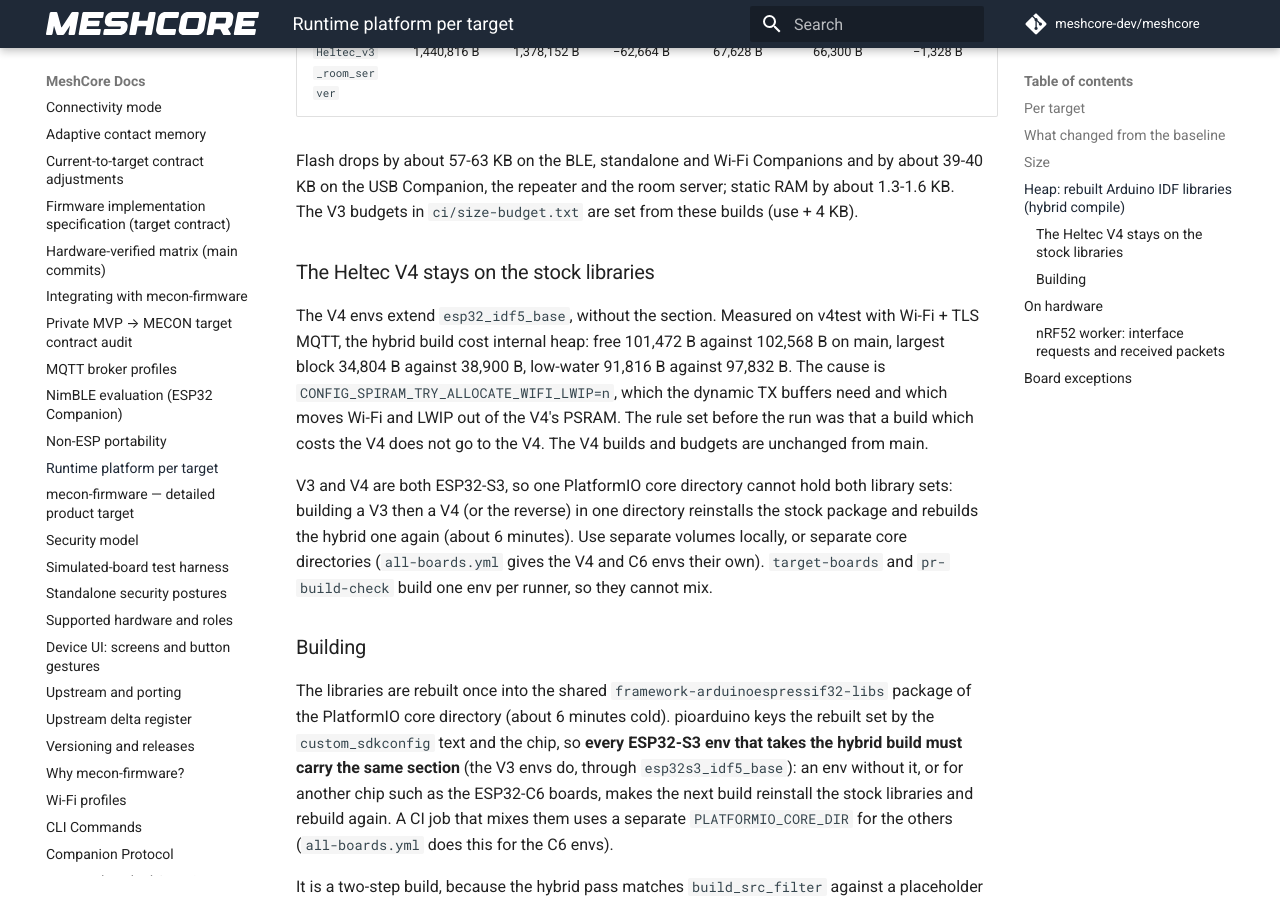
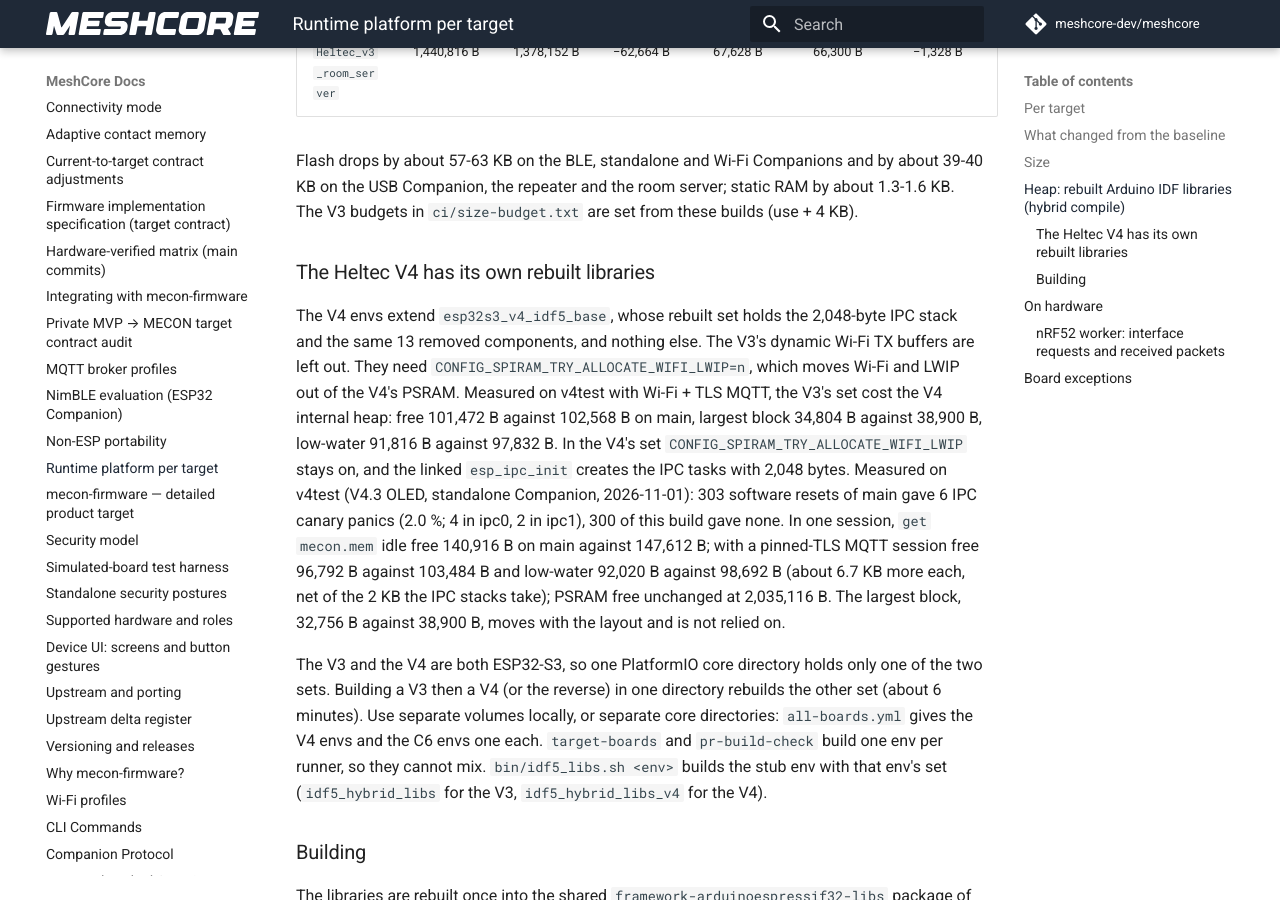
Before and after one commit to hoejriis/mecon-firmware, an MkDocs documentation site: the page built from docs/PLATFORM.md, in a window 1280 px wide and 900 px high, scrolled down 5376 px. Built offline with MkDocs 1.6.1 and Material for MkDocs 9.7.7, drawn with Linux system fonts in a browser that asks for light colours; comment, search, counter and statistics services are not loaded; some of the changed text lies outside the part shown.

Commit message:
Heltec V4: its own rebuilt IDF libraries with a 2 KB IPC stack (Issue #224) (#229)
* Heltec V4: its own rebuilt IDF libraries with a 2 KB IPC stack (Issue #224)

The V4 had #216's boot panic too (ipc1 on v4test), but stayed on the stock libraries because the V3's set
includes CONFIG_SPIRAM_TRY_ALLOCATE_WIFI_LWIP=n, which cost the V4 internal heap. The V4 now gets a set of its own:
the 2,048-byte IPC stack and the same 13 removed components (the library build fails on their embedded
certificates otherwise), and nothing else. Checked: CONFIG_SPIRAM_TRY_ALLOCATE_WIFI_LWIP stays 1, and the linked
esp_ipc_init creates the IPC tasks with 2048.

A second set needs its own stub env (idf5_hybrid_libs_v4); bin/idf5_libs.sh picks the stub whose custom_sdkconfig
matches the env, and all-boards gives the V4 envs their own core directory. The six V4 budget rows are re-derived
(use + 4 KB); the repeater and room-server rows had been about 650 KB above use. The PLATFORM.md table named the
V3's old base section; corrected.

Co-Authored-By: Claude Opus 5.5 (1M context) <noreply@anthropic.com>

* Record the v4test results of the V4's rebuilt libraries (Issue #224)

300 software resets with 0 IPC panics against 6 in 303 on main; the heap 6.7 KB better idle, with a TLS
session and at low-water, measured in one session; PSRAM unchanged.

Co-Authored-By: Claude Opus 5.5 (1M context) <noreply@anthropic.com>

---------

Co-authored-by: Claude Opus 5.5 (1M context) <noreply@anthropic.com>

```diff
--- a/docs/PLATFORM.md
+++ b/docs/PLATFORM.md
@@ -6,8 +6,8 @@ Which framework, ESP-IDF and BLE stack each supported target builds on, and what
 
 | Target family | PlatformIO platform | Framework | ESP-IDF | BLE stack (Companion) | Section in `platformio.ini` |
 |---|---|---|---|---|---|
-| Heltec V3 (ESP32-S3) | pioarduino `53.03.13-1` (Espressif 32 53.3.13) | Arduino-ESP32 3.1.3 | 5.3.0 | NimBLE-Arduino 2.3.9 | `esp32_idf5_base` |
-| Heltec V4 (ESP32-S3) | pioarduino `53.03.13-1` | Arduino-ESP32 3.1.3 | 5.3.0 | NimBLE-Arduino 2.3.9 | `esp32_idf5_base` |
+| Heltec V3 (ESP32-S3) | pioarduino `53.03.13-1` (Espressif 32 53.3.13) | Arduino-ESP32 3.1.3 | 5.3.0 | NimBLE-Arduino 2.3.9 | `esp32s3_idf5_base` |
+| Heltec V4 (ESP32-S3) | pioarduino `53.03.13-1` | Arduino-ESP32 3.1.3 | 5.3.0 | NimBLE-Arduino 2.3.9 | `esp32s3_v4_idf5_base` |
 | LilyGo T-LoRa V2.1-1.6 (ESP32) | `platformio/espressif32@6.11.0` | Arduino-ESP32 2.0.17 | 4.4 | NimBLE-Arduino 2.3.9 | `esp32_base` (board exception below) |
 | Seeed Wio Tracker L1, SenseCAP T1000-E (nRF52840) | `nordicnrf52` with the pinned Adafruit core | Adafruit nRF52 Arduino | none | Bluefruit (SoftDevice) | `nrf52_base` |
 | Every other ESP32 board in the tree | `platformio/espressif32@6.11.0` | Arduino-ESP32 2.0.17 | 4.4 | Bluedroid | `esp32_base` |
@@ -66,7 +66,7 @@ The Heltec V3 envs (`esp32s3_idf5_base` in `platformio.ini`) carry a `custom_sdk
 
 What is set:
 
-- **Wi-Fi TX buffers are dynamic** (`CONFIG_ESP_WIFI_DYNAMIC_TX_BUFFER=y`, 16 buffers), not a static pool of 8 buffers of about 1.6 KB. `CONFIG_SPIRAM_TRY_ALLOCATE_WIFI_LWIP=n` goes with it: Arduino's base config puts Wi-Fi and LWIP buffers in PSRAM, which locks out dynamic TX. The V3 has no PSRAM, so nothing else moves there. On a board with PSRAM Wi-Fi and LWIP buffers would come from internal RAM instead, which is why the V4 does not take this (below).
+- **Wi-Fi TX buffers are dynamic** (`CONFIG_ESP_WIFI_DYNAMIC_TX_BUFFER=y`, 16 buffers), not a static pool of 8 buffers of about 1.6 KB. `CONFIG_SPIRAM_TRY_ALLOCATE_WIFI_LWIP=n` goes with it: Arduino's base config puts Wi-Fi and LWIP buffers in PSRAM, which locks out dynamic TX. The V3 has no PSRAM, so nothing else moves there. On a board with PSRAM Wi-Fi and LWIP buffers would come from internal RAM instead, which is why the V4's set leaves this out (below).
 - **The IPC tasks get a 2,048-byte stack** (`CONFIG_ESP_IPC_TASK_STACK_SIZE=2048`) instead of the stock 1,024. Installing the GPIO ISR service at boot runs on the IPC task, and with heap poisoning on it overran the 1,024-byte stack in 4 of 304 resets on v3test (`Stack canary watchpoint triggered (ipc0/ipc1)`, Issue #216). Upstream's library builder made the same change. It costs 2 KB of internal heap (two tasks).
 - **13 unused managed components are removed** from the library build: esp_insights, esp_rainmaker, rmaker_common, esp_diagnostics, esp_diag_data_store, esp_schedule, esp-sr, esp-zboss-lib, esp-zigbee-lib, esp_modem, esp-modbus, esp_rcp_update and esp-libhelix-mp3.
 
@@ -87,11 +87,11 @@ Flash and static RAM of the V3 envs, main (bafb88d5) against this build (local b
 
 Flash drops by about 57-63 KB on the BLE, standalone and Wi-Fi Companions and by about 39-40 KB on the USB Companion, the repeater and the room server; static RAM by about 1.3-1.6 KB. The V3 budgets in `ci/size-budget.txt` are set from these builds (use + 4 KB).
 
-### The Heltec V4 stays on the stock libraries
+### The Heltec V4 has its own rebuilt libraries
 
-The V4 envs extend `esp32_idf5_base`, without the section. Measured on v4test with Wi-Fi + TLS MQTT, the hybrid build cost internal heap: free 101,472 B against 102,568 B on main, largest block 34,804 B against 38,900 B, low-water 91,816 B against 97,832 B. The cause is `CONFIG_SPIRAM_TRY_ALLOCATE_WIFI_LWIP=n`, which the dynamic TX buffers need and which moves Wi-Fi and LWIP out of the V4's PSRAM. The rule set before the run was that a build which costs the V4 does not go to the V4. The V4 builds and budgets are unchanged from main.
+The V4 envs extend `esp32s3_v4_idf5_base`, whose rebuilt set holds the 2,048-byte IPC stack and the same 13 removed components, and nothing else. The V3's dynamic Wi-Fi TX buffers are left out. They need `CONFIG_SPIRAM_TRY_ALLOCATE_WIFI_LWIP=n`, which moves Wi-Fi and LWIP out of the V4's PSRAM. Measured on v4test with Wi-Fi + TLS MQTT, the V3's set cost the V4 internal heap: free 101,472 B against 102,568 B on main, largest block 34,804 B against 38,900 B, low-water 91,816 B against 97,832 B. In the V4's set `CONFIG_SPIRAM_TRY_ALLOCATE_WIFI_LWIP` stays on, and the linked `esp_ipc_init` creates the IPC tasks with 2,048 bytes. Measured on v4test (V4.3 OLED, standalone Companion, 2026-11-01): 303 software resets of main gave 6 IPC canary panics (2.0 %; 4 in ipc0, 2 in ipc1), 300 of this build gave none. In one session, `get mecon.mem` idle free 140,916 B on main against 147,612 B; with a pinned-TLS MQTT session free 96,792 B against 103,484 B and low-water 92,020 B against 98,692 B (about 6.7 KB more each, net of the 2 KB the IPC stacks take); PSRAM free unchanged at 2,035,116 B. The largest block, 32,756 B against 38,900 B, moves with the layout and is not relied on.
 
-V3 and V4 are both ESP32-S3, so one PlatformIO core directory cannot hold both library sets: building a V3 then a V4 (or the reverse) in one directory reinstalls the stock package and rebuilds the hybrid one again (about 6 minutes). Use separate volumes locally, or separate core directories (`all-boards.yml` gives the V4 and C6 envs their own). `target-boards` and `pr-build-check` build one env per runner, so they cannot mix.
+The V3 and the V4 are both ESP32-S3, so one PlatformIO core directory holds only one of the two sets. Building a V3 then a V4 (or the reverse) in one directory rebuilds the other set (about 6 minutes). Use separate volumes locally, or separate core directories: `all-boards.yml` gives the V4 envs and the C6 envs one each. `target-boards` and `pr-build-check` build one env per runner, so they cannot mix. `bin/idf5_libs.sh <env>` builds the stub env with that env's set (`idf5_hybrid_libs` for the V3, `idf5_hybrid_libs_v4` for the V4).
 
 ### Building
 
```
Also changed, not shown: 7 other files.
